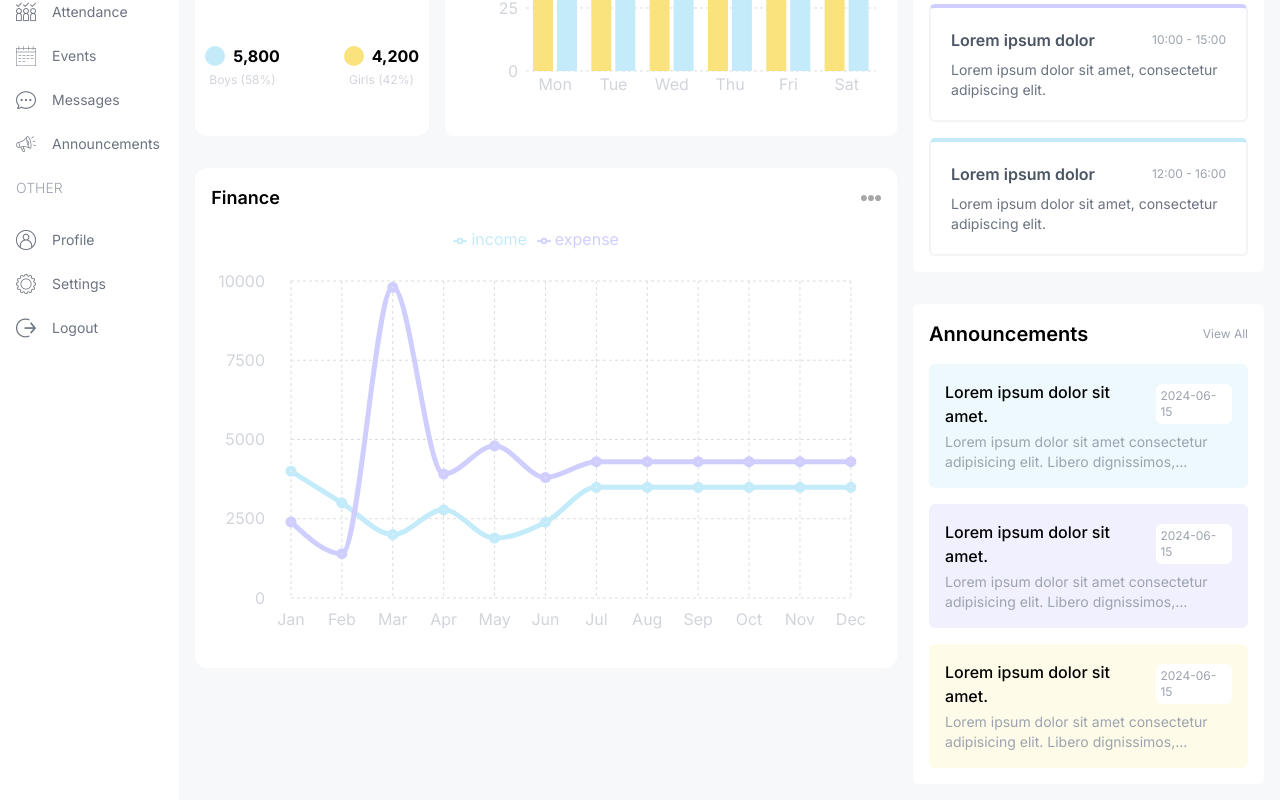
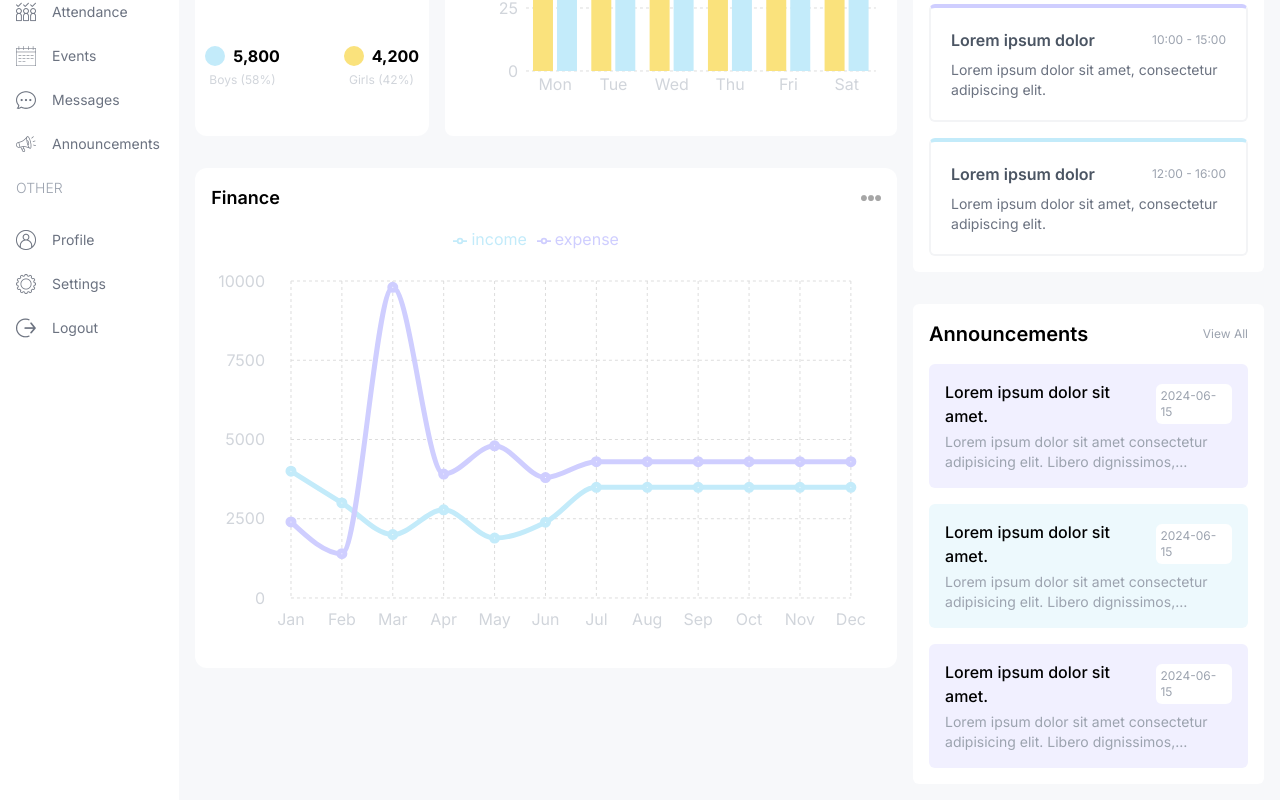
Before and after one commit to muhafs/school-management-system-101, a Next.js app: page /admin in a window 1280 px wide. Shown: the part 570-1370 px from the top of the page. Built offline with nearby package versions, Linux system fonts and the light colour scheme.

Commit message:
add announcement card

```diff
--- a/src/components/Announcement.tsx
+++ b/src/components/Announcement.tsx
@@ -1,3 +1,11 @@
+import AnnouncementCard from './AnnouncementCard'
+
+const announcements = [
+	{ title: 'Lorem ipsum dolor sit amet.', date: '2024-06-15', description: 'Lorem ipsum dolor sit amet consectetur adipisicing elit. Libero dignissimos, consequuntur error fugit magni alias?' },
+	{ title: 'Lorem ipsum dolor sit amet.', date: '2024-06-15', description: 'Lorem ipsum dolor sit amet consectetur adipisicing elit. Libero dignissimos, consequuntur error fugit magni alias?' },
+	{ title: 'Lorem ipsum dolor sit amet.', date: '2024-06-15', description: 'Lorem ipsum dolor sit amet consectetur adipisicing elit. Libero dignissimos, consequuntur error fugit magni alias?' },
+]
+
 const Announcement = () => {
 	return (
 		<div className="bg-white p-4 rounded-md">
@@ -9,32 +17,9 @@ const Announcement = () => {
 
 			{/* Announcement List */}
 			<div className="flex flex-col gap-4">
-				<div className="bg-mSkyLight rounded-md p-4">
-					<div className="flex items-center justify-between">
-						<h3 className="font-medium">Lorem ipsum dolor sit amet.</h3>
-						<span className="text-xs text-gray-400 bg-white rounded-md p-1">2024-06-15</span>
-					</div>
-
-					<p className="text-sm text-gray-400 mt-1 line-clamp-2">Lorem ipsum dolor sit amet consectetur adipisicing elit. Libero dignissimos, consequuntur error fugit magni alias?</p>
-				</div>
-
-				<div className="bg-mPurpleLight rounded-md p-4">
-					<div className="flex items-center justify-between">
-						<h3 className="font-medium">Lorem ipsum dolor sit amet.</h3>
-						<span className="text-xs text-gray-400 bg-white rounded-md p-1">2024-06-15</span>
-					</div>
-
-					<p className="text-sm text-gray-400 mt-1 line-clamp-2">Lorem ipsum dolor sit amet consectetur adipisicing elit. Libero dignissimos, consequuntur error fugit magni alias?</p>
-				</div>
-
-				<div className="bg-mYellowLight rounded-md p-4">
-					<div className="flex items-center justify-between">
-						<h3 className="font-medium">Lorem ipsum dolor sit amet.</h3>
-						<span className="text-xs text-gray-400 bg-white rounded-md p-1">2024-06-15</span>
-					</div>
-
-					<p className="text-sm text-gray-400 mt-1 line-clamp-2">Lorem ipsum dolor sit amet consectetur adipisicing elit. Libero dignissimos, consequuntur error fugit magni alias?</p>
-				</div>
+				{announcements.map((announcement, index) => (
+					<AnnouncementCard announcement={announcement} key={index} />
+				))}
 			</div>
 		</div>
 	)
--- /dev/null
+++ b/src/components/AnnouncementCard.tsx
@@ -0,0 +1,22 @@
+type AnnouncementCardProps = {
+	announcement: {
+		title: string
+		date: string
+		description: string
+	}
+}
+
+const AnnouncementCard = ({ announcement }: AnnouncementCardProps) => {
+	return (
+		<div className="odd:bg-mPurpleLight even:bg-mSkyLight rounded-md p-4">
+			<div className="flex items-center justify-between">
+				<h3 className="font-medium">{announcement.title}</h3>
+				<span className="text-xs text-gray-400 bg-white rounded-md p-1">{announcement.date}</span>
+			</div>
+
+			<p className="text-sm text-gray-400 mt-1 line-clamp-2">{announcement.description}</p>
+		</div>
+	)
+}
+
+export default AnnouncementCard
```
